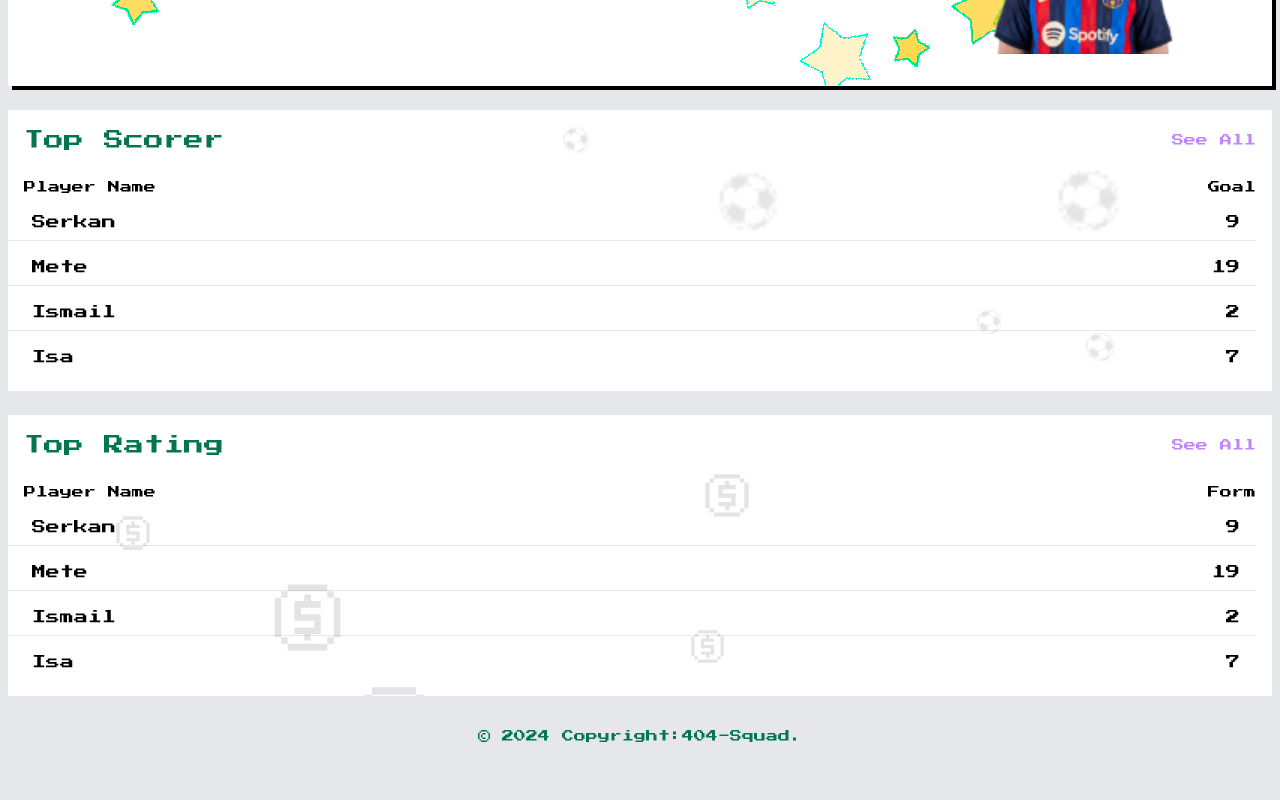
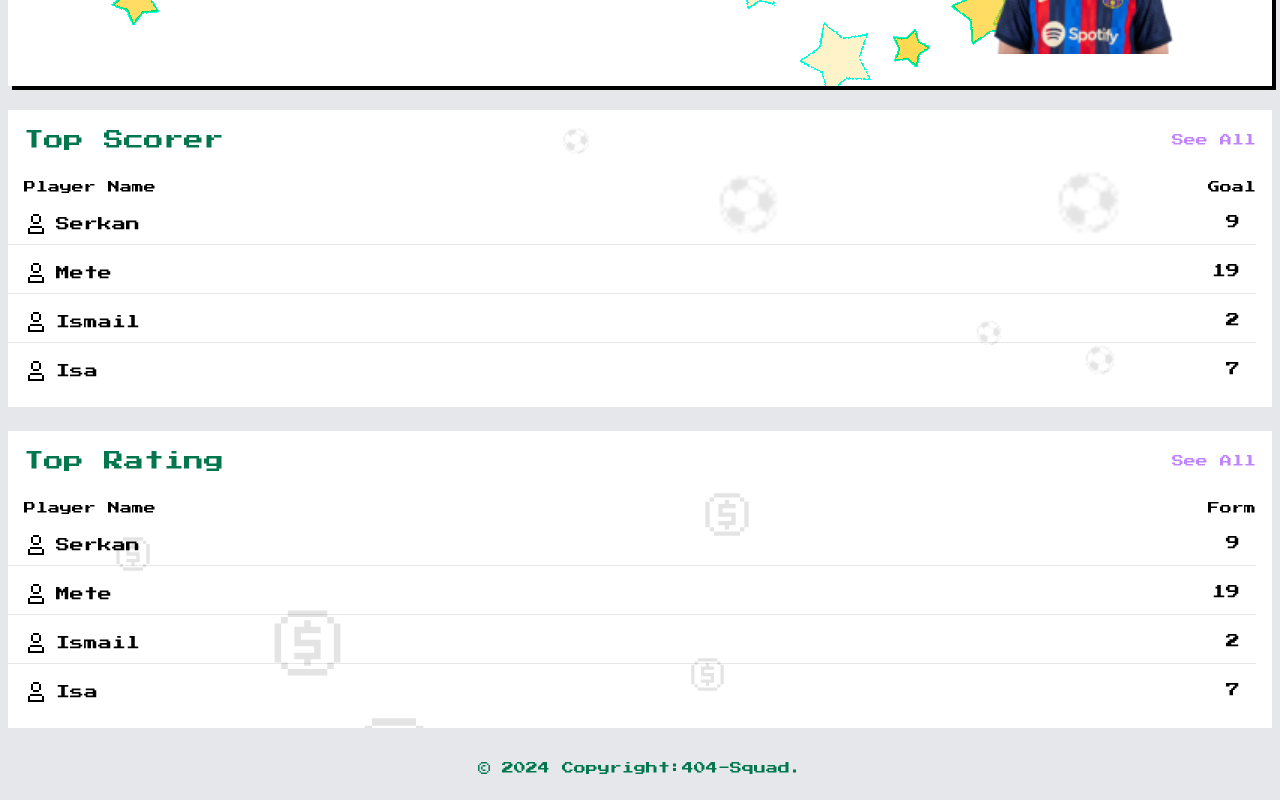
Before and after one commit to serkanursavas/404-squad, a React (Vite) app: page / in a window 1280 px wide. Shown: the part 732-1532 px from the top of the page. Before the commit the page ends 1500 px from the top, so only its background shows below. Built offline with nearby package versions, Linux system fonts and the light colour scheme; no server answers.

Commit message:
refactor: add link for players

```diff
--- a/src/components/player-lists/PlayerList.tsx
+++ b/src/components/player-lists/PlayerList.tsx
@@ -1,7 +1,9 @@
 import PlayerListItem from './PlayerListItem'
 
+import userIcon from '../../assets/icons/user.svg'
+
 interface PlayerInfo {
-  icon: string
+  playerId: number
   playerName: string
   statistic: string
 }
@@ -17,7 +19,8 @@ export default function PlayerList({ players }: PlayerListProp) {
         return (
           <PlayerListItem
             key={player.playerName}
-            icon={player.icon}
+            playerId={player.playerId}
+            icon={userIcon}
             playerName={player.playerName}
             statistic={player.statistic}
           />
--- a/src/components/player-lists/PlayerListItem.tsx
+++ b/src/components/player-lists/PlayerListItem.tsx
@@ -1,14 +1,20 @@
+import { useNavigate } from 'react-router-dom'
 import Icons from '../ui/Icons'
 
 interface PlayerListItemProps {
   icon: string
   playerName: string
   statistic: string
+  playerId: number
 }
 
-export default function PlayerListItem({ icon, playerName, statistic }: PlayerListItemProps) {
+export default function PlayerListItem({ icon, playerName, statistic, playerId }: PlayerListItemProps) {
+  const navigate = useNavigate()
   return (
-    <div className="mr-4 border-b border-l-neutral-dark last:border-b-0">
+    <div
+      onClick={() => navigate(`/profile/${playerId}`)}
+      className="mr-4 border-b cursor-pointer border-l-neutral-dark last:border-b-0"
+    >
       <div className="flex justify-between px-4 py-2 mt-2 text-sm ">
         <span className="flex items-center space-x-2">
           <Icons src={icon} />
--- a/src/components/player-lists/TopLists.tsx
+++ b/src/components/player-lists/TopLists.tsx
@@ -6,7 +6,7 @@ interface TopListsProps {
   statisticLabel: string
   watermark: string
   playersData: {
-    icon: string
+    playerId: number
     playerName: string
     statistic: string
   }[]
--- a/src/pages/Profile.tsx
+++ b/src/pages/Profile.tsx
@@ -1,36 +1,152 @@
-import playerPicture from "../assets/images/player.svg";
-import playerFoot from "../assets/icons/foot.svg";
-import playerRaiting from "../assets/icons/starAlt.svg";
-import playerPosition from "../assets/icons/position.svg";
-import playerNumber from "../assets/icons/number.svg";
-import PlayerInfoItem from "../components/profile/PlayerInfoItem";
+import playerPicture from '../assets/images/player.svg'
+import playerFoot from '../assets/icons/foot.svg'
+import playerRaiting from '../assets/icons/starAlt.svg'
+import playerPosition from '../assets/icons/position.svg'
+import playerNumber from '../assets/icons/number.svg'
+import PlayerInfoItem from '../components/profile/PlayerInfoItem'
+import { PlayerInfo } from '../types/PlayerTypes'
+import { useParams } from 'react-router-dom'
 
-const player = {
-  id: 10,
-  name: "Lionel",
-  surname: "Messi",
-  foot: "Left",
-  position: "Forward",
-  rating: 9.8,
-};
+const players: PlayerInfo[] = [
+  {
+    id: 1,
+    name: 'Lionel',
+    surname: 'Messi',
+    foot: 'Left',
+    position: 'Forward',
+    rating: 9.8,
+    active: true,
+    photo: 'https://example.com/photo-messi.jpg'
+  },
+  {
+    id: 2,
+    name: 'Cristiano',
+    surname: 'Ronaldo',
+    foot: 'Right',
+    position: 'Forward',
+    rating: 9.7,
+    active: true,
+    photo: 'https://example.com/photo-ronaldo.jpg'
+  },
+  {
+    id: 3,
+    name: 'Manuel',
+    surname: 'Neuer',
+    foot: 'Right',
+    position: 'Goalkeeper',
+    rating: 9.2,
+    active: true,
+    photo: 'https://example.com/photo-neuer.jpg'
+  },
+  {
+    id: 4,
+    name: 'Sergio',
+    surname: 'Ramos',
+    foot: 'Right',
+    position: 'Defender',
+    rating: 9.3,
+    active: true,
+    photo: 'https://example.com/photo-ramos.jpg'
+  },
+  {
+    id: 5,
+    name: 'Andrés',
+    surname: 'Iniesta',
+    foot: 'Right',
+    position: 'Midfielder',
+    rating: 9.5,
+    active: false,
+    photo: 'https://example.com/photo-iniesta.jpg'
+  },
+  {
+    id: 6,
+    name: 'Neymar',
+    surname: 'Jr.',
+    foot: 'Right',
+    position: 'Forward',
+    rating: 9.4,
+    active: true,
+    photo: 'https://example.com/photo-neymar.jpg'
+  },
+  {
+    id: 7,
+    name: 'Gerard',
+    surname: 'Piqué',
+    foot: 'Right',
+    position: 'Defender',
+    rating: 8.9,
+    active: false,
+    photo: 'https://example.com/photo-pique.jpg'
+  },
+  {
+    id: 8,
+    name: 'Thiago',
+    surname: 'Silva',
+    foot: 'Right',
+    position: 'Defender',
+    rating: 9.1,
+    active: true,
+    photo: 'https://example.com/photo-thiago.jpg'
+  },
+  {
+    id: 9,
+    name: 'Kylian',
+    surname: 'Mbappé',
+    foot: 'Right',
+    position: 'Forward',
+    rating: 9.6,
+    active: true,
+    photo: 'https://example.com/photo-mbappe.jpg'
+  },
+  {
+    id: 10,
+    name: 'Luka',
+    surname: 'Modrić',
+    foot: 'Right',
+    position: 'Midfielder',
+    rating: 9.4,
+    active: true,
+    photo: 'https://example.com/photo-modric.jpg'
+  }
+]
 
 export default function Profile() {
+  const { id } = useParams()
+
+  const player = players.find(player => player.id === parseInt(id || '0'))
+
   return (
     <div className="relative flex flex-col items-center justify-center space-y-8 ">
       <div className="relative flex flex-col items-center w-full px-12 pt-16">
         <div className="absolute w-screen h-full -mt-20 bg-gradient-to-t from-primary to-neutral opacity-80 "></div>
-        <img src={playerPicture} className="z-10 w-48" alt="player Photo" />
+        <img
+          src={playerPicture}
+          className="z-10 w-48"
+          alt="player Photo"
+        />
         <div className="z-10 w-full py-2 text-center bg-white text-primary shadow-custom-dark">
-          {player.name} {player.surname}
+          {player?.name} {player?.surname}
         </div>
       </div>
 
       <div className="grid items-center w-full grid-cols-2 gap-6 p-4 mx-2 h-80 justify-items-center ">
-        <PlayerInfoItem text={String(player.id)} icon={playerNumber} />
-        <PlayerInfoItem text={String(player.rating)} icon={playerRaiting} />
-        <PlayerInfoItem text={player.position} icon={playerPosition} />
-        <PlayerInfoItem text={player.foot} icon={playerFoot} />
+        <PlayerInfoItem
+          text={String(player?.id)}
+          icon={playerNumber}
+        />
+        <PlayerInfoItem
+          text={String(player?.rating)}
+          icon={playerRaiting}
+        />
+        <PlayerInfoItem
+          text={player?.position || ''}
+          icon={playerPosition}
+        />
+        <PlayerInfoItem
+          text={player?.foot || ''}
+          icon={playerFoot}
+        />
       </div>
     </div>
-  );
+  )
 }
```
